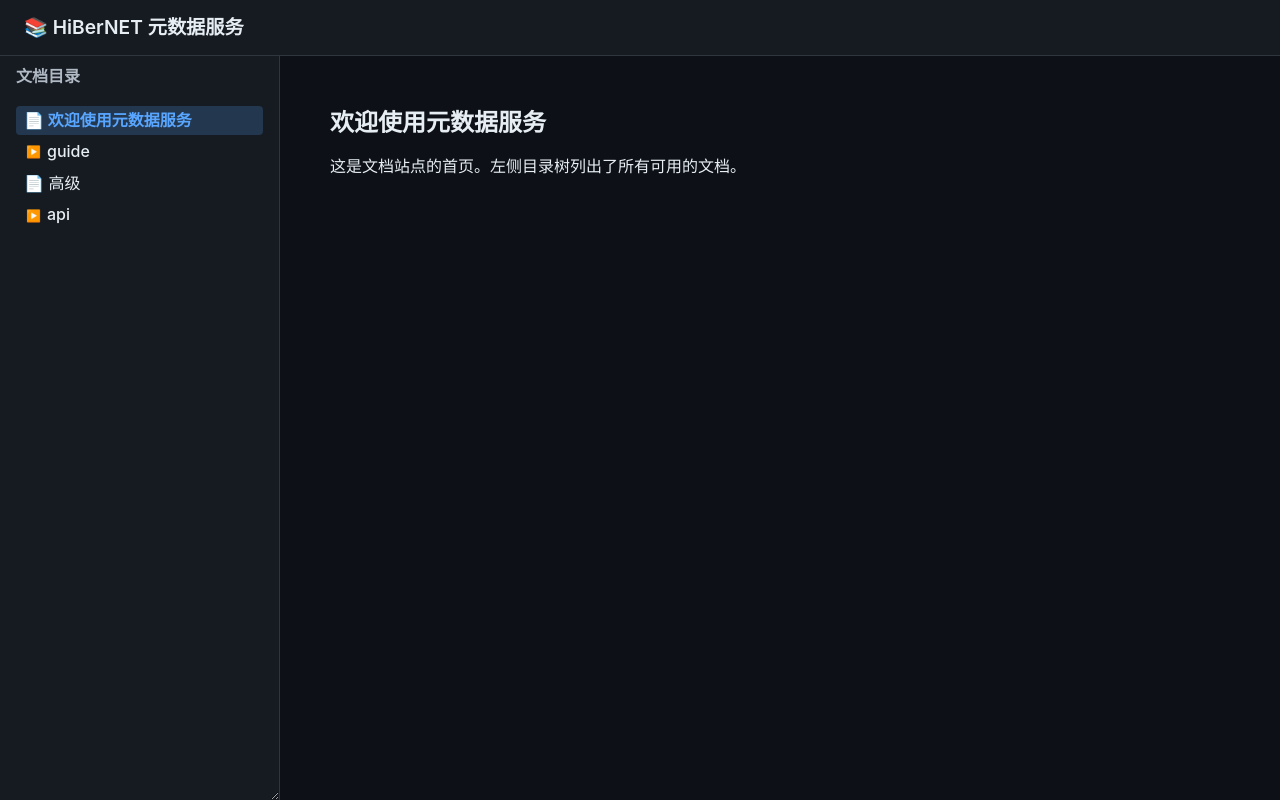
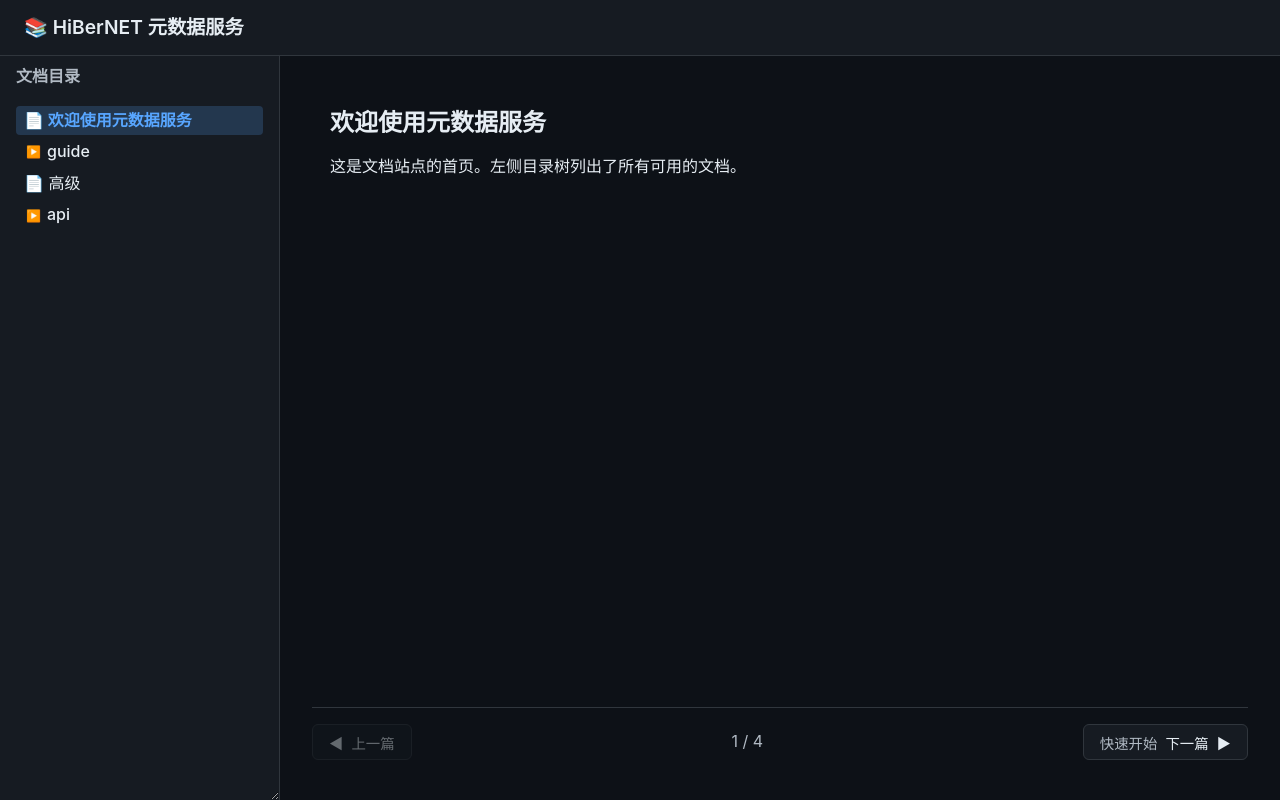
Before and after one commit to HiBer2007/metadata, a Next.js app: page / in a window 1280 px wide. Built offline with nearby package versions, Linux system fonts and the light colour scheme.

Commit message:
增加翻页按钮

```diff
--- a/app/globals.css
+++ b/app/globals.css
@@ -147,3 +147,59 @@ body {
 .markdown-body th {
   background-color: var(--bg-secondary);
 }
+
+/* 内容区设置为纵向 flex，让文档内容撑满，底部导航固定 */
+.content-area {
+  flex: 1;
+  display: flex;
+  flex-direction: column;
+  padding: 1.5rem 2rem;
+  overflow-y: auto;
+  background-color: var(--bg-primary);
+}
+
+/* 文档内容滚动区 */
+.doc-scroll {
+  flex: 1;
+  overflow-y: auto;
+}
+
+/* 底部导航栏 */
+.nav-footer {
+  flex-shrink: 0;
+  border-top: 1px solid var(--border-color);
+  padding: 1rem 0;
+  margin-top: 1rem;
+  display: flex;
+  justify-content: space-between;
+  align-items: center;
+  gap: 1rem;
+}
+
+.nav-btn {
+  background: var(--bg-secondary);
+  border: 1px solid var(--border-color);
+  color: var(--text-primary);
+  padding: 0.4rem 1rem;
+  border-radius: 6px;
+  cursor: pointer;
+  font-size: 0.9rem;
+  transition: background 0.2s;
+  display: flex;
+  align-items: center;
+  gap: 0.5rem;
+}
+.nav-btn:hover:not(:disabled) {
+  background: var(--bg-card);
+  border-color: var(--link-color);
+}
+.nav-btn:disabled {
+  opacity: 0.4;
+  cursor: not-allowed;
+}
+.nav-btn .label {
+  font-weight: 500;
+}
+.nav-btn .title {
+  color: var(--text-secondary);
+}
--- a/app/page.tsx
+++ b/app/page.tsx
@@ -2,9 +2,22 @@
 
 import { Suspense } from 'react';
 import { useSearchParams, useRouter } from 'next/navigation';
-import { useEffect, useState, useCallback } from 'react';
+import { useEffect, useState, useCallback, useMemo } from 'react';
 import DocTree from '@/app/components/DocTree';
 import DocView from '@/app/components/DocViewer';
+
+// 递归扁平化树，提取所有文件节点（保持顺序）
+function flattenFiles(nodes: any[]): any[] {
+  let files: any[] = [];
+  for (const node of nodes) {
+    if (node.type === 'file') {
+      files.push(node);
+    } else if (node.children) {
+      files = files.concat(flattenFiles(node.children));
+    }
+  }
+  return files;
+}
 
 function DocPageContent() {
   const router = useRouter();
@@ -23,7 +36,7 @@ function DocPageContent() {
       .catch(() => setTree([]));
   }, []);
 
-  // 加载文档内容
+  // 当前文档内容
   const loadContent = useCallback((path: string) => {
     setLoading(true);
     fetch(`/api/docs/content?path=${encodeURIComponent(path)}`)
@@ -43,6 +56,12 @@ function DocPageContent() {
       loadContent(currentPath);
     }
   }, [currentPath, loadContent]);
+
+  // 扁平文件列表（用于翻页）
+  const fileList = useMemo(() => flattenFiles(tree), [tree]);
+  const currentIndex = useMemo(() => fileList.findIndex(f => f.path === currentPath), [fileList, currentPath]);
+  const prevFile = currentIndex > 0 ? fileList[currentIndex - 1] : null;
+  const nextFile = currentIndex < fileList.length - 1 ? fileList[currentIndex + 1] : null;
 
   const handleSelect = (path: string) => {
     router.push(`/?path=${encodeURIComponent(path)}`, { scroll: false });
@@ -65,7 +84,32 @@ function DocPageContent() {
           )}
         </aside>
         <main className="content-area">
-          <DocView content={content} loading={loading} />
+          <div className="doc-scroll">
+            <DocView content={content} loading={loading} />
+          </div>
+          <div className="nav-footer">
+            <button
+              className="nav-btn"
+              disabled={!prevFile}
+              onClick={() => prevFile && handleSelect(prevFile.path)}
+            >
+              <span>◀</span>
+              <span className="label">上一篇</span>
+              {prevFile && <span className="title">{prevFile.title}</span>}
+            </button>
+            <span style={{ color: 'var(--text-secondary)' }}>
+              {currentIndex >= 0 ? `${currentIndex + 1} / ${fileList.length}` : ''}
+            </span>
+            <button
+              className="nav-btn"
+              disabled={!nextFile}
+              onClick={() => nextFile && handleSelect(nextFile.path)}
+            >
+              {nextFile && <span className="title">{nextFile.title}</span>}
+              <span className="label">下一篇</span>
+              <span>▶</span>
+            </button>
+          </div>
         </main>
       </div>
     </>
--- a/lib/doc-utils.ts
+++ b/lib/doc-utils.ts
@@ -1,7 +1,6 @@
 import fs from 'fs';
 import path from 'path';
 
-// 提取文档的显示标题（取自第一个一级标题）
 function extractTitle(filePath: string): string | null {
   try {
     const content = fs.readFileSync(filePath, 'utf-8');
@@ -12,7 +11,6 @@ function extractTitle(filePath: string): string | null {
   }
 }
 
-// 读取目录下的 _order.json，返回权重映射 { entryName: weight }
 function loadOrderMap(dirPath: string): Map<string, number> {
   const orderFile = path.join(dirPath, '_order.json');
   if (!fs.existsSync(orderFile)) return new Map();
@@ -29,7 +27,6 @@ function loadOrderMap(dirPath: string): Map<string, number> {
   }
 }
 
-// 递归扫描目录，构建树节点
 function scanDir(dirPath: string, basePath: string = ''): any[] {
   const entries = fs.readdirSync(dirPath, { withFileTypes: true });
   const orderMap = loadOrderMap(dirPath);
@@ -38,8 +35,6 @@ function scanDir(dirPath: string, basePath: string = ''): any[] {
   for (const entry of entries) {
     const fullPath = path.join(dirPath, entry.name);
     const relativePath = path.join(basePath, entry.name);
-
-    // 忽略 _order.json 本身
     if (entry.isFile() && entry.name === '_order.json') continue;
 
     if (entry.isDirectory()) {
@@ -50,7 +45,7 @@ function scanDir(dirPath: string, basePath: string = ''): any[] {
         title: entry.name,
         path: relativePath,
         children,
-        weight: orderMap.get(entry.name) ?? Infinity, // 未定义权重放最后
+        weight: orderMap.get(entry.name) ?? Infinity,
       });
     } else if (entry.isFile() && entry.name.endsWith('.md')) {
       const title = extractTitle(fullPath) || entry.name.replace(/\.md$/, '');
@@ -64,7 +59,6 @@ function scanDir(dirPath: string, basePath: string = ''): any[] {
     }
   }
 
-  // 排序：先按 weight（数字，Infinity 放最后），再按 name 字母顺序
   items.sort((a, b) => {
     if (a.weight !== b.weight) return a.weight - b.weight;
     return a.name.localeCompare(b.name);
@@ -75,9 +69,7 @@ function scanDir(dirPath: string, basePath: string = ''): any[] {
 
 export function getDocTree(): any[] {
   const docRoot = path.join(process.cwd(), 'doc');
-  if (!fs.existsSync(docRoot)) {
-    return [];
-  }
+  if (!fs.existsSync(docRoot)) return [];
   return scanDir(docRoot, '');
 }
 
```
